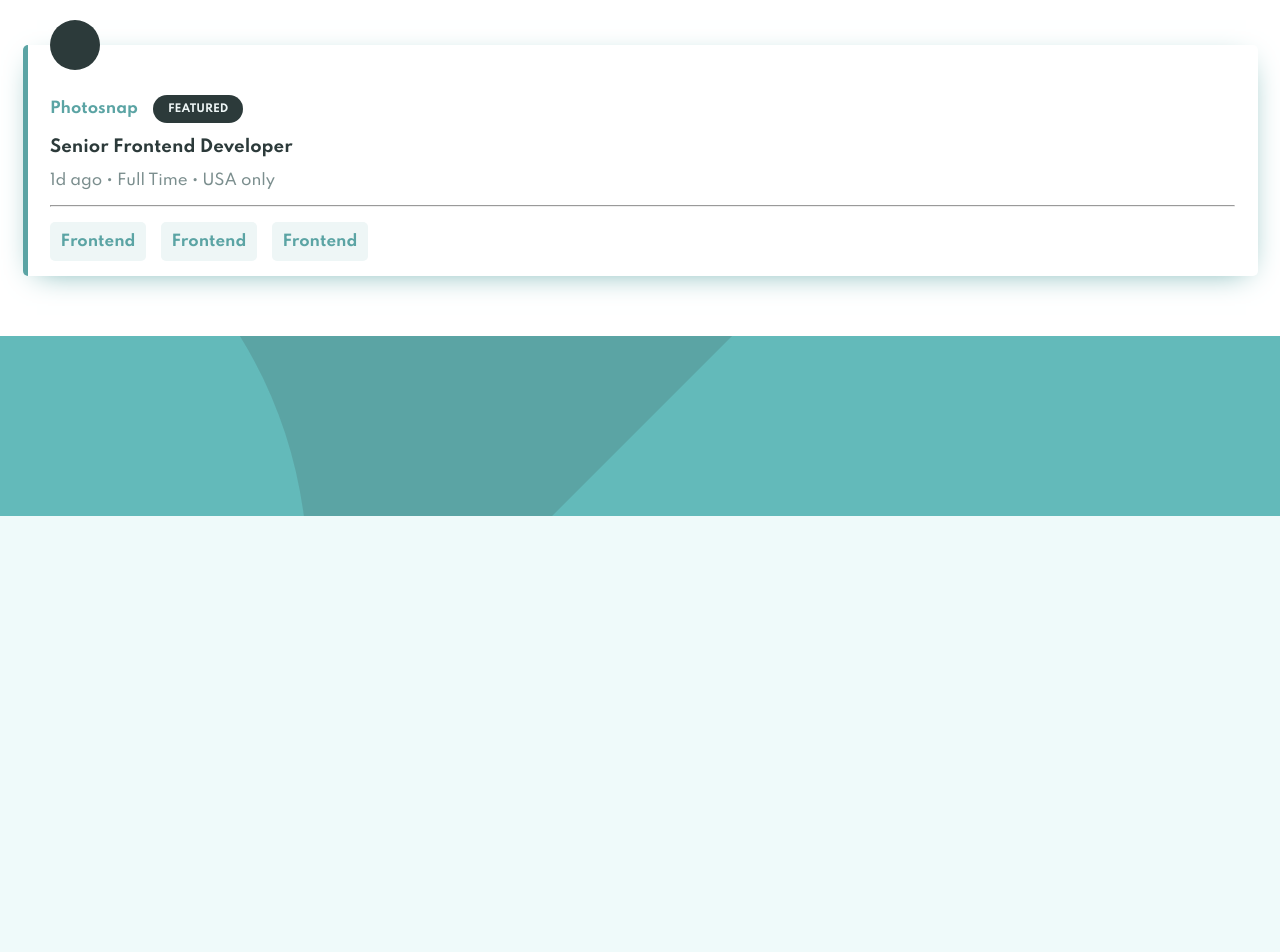
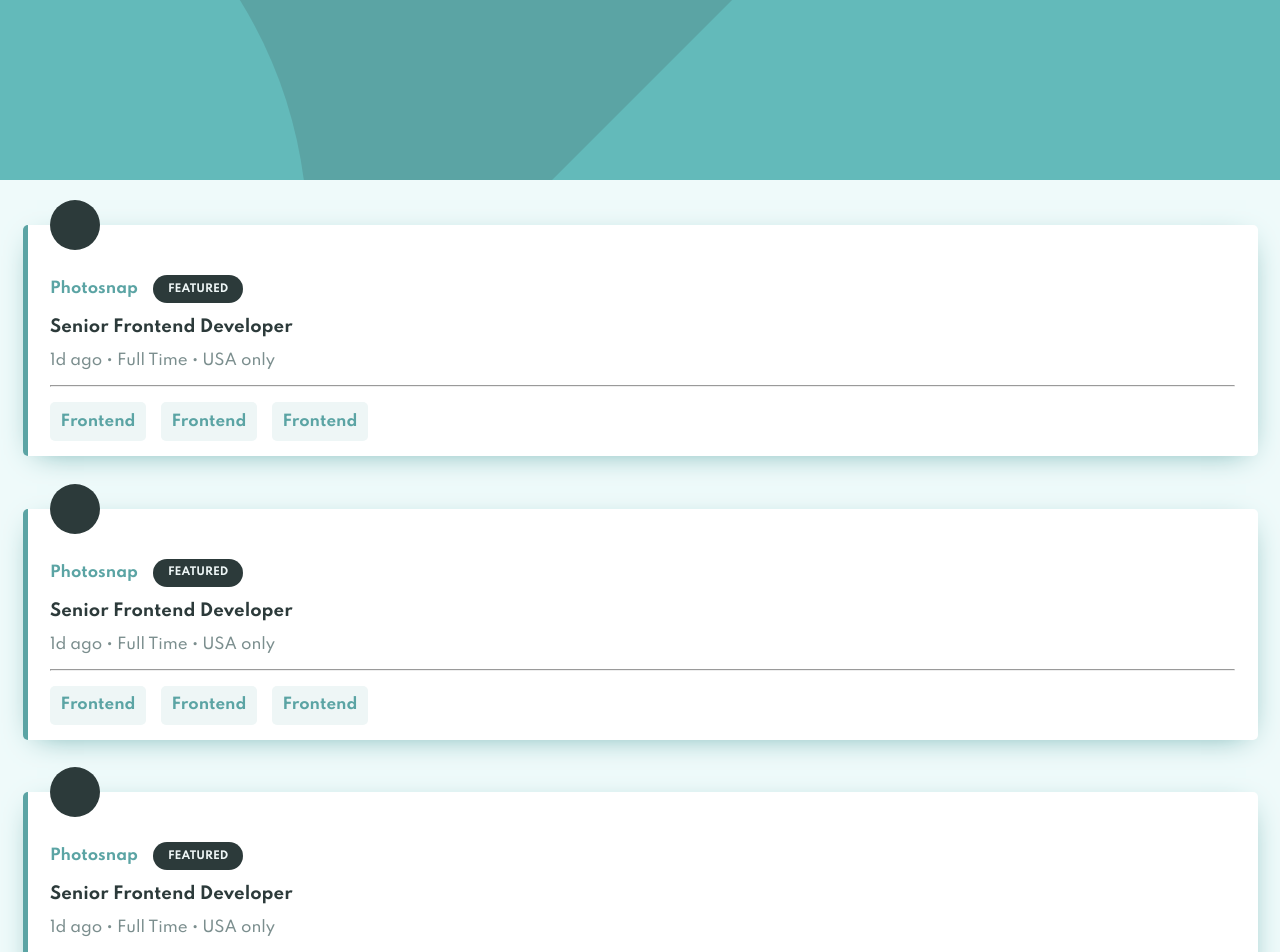
Before and after one commit to Lopez089/job-listing, a React (Create React App) app: page / in a window 1280 px wide. Shown: the top 952 px of the page. Built offline with nearby package versions, Linux system fonts and the light colour scheme.

Commit message:
hover h1

```diff
--- a/src/App.tsx
+++ b/src/App.tsx
@@ -1,15 +1,11 @@
 import React from "react";
 import Header from "./components/header/header";
 import ContainerShowJob from "./components/containerShowJob/containerShowJob";
-import CardJob from "./components/cardJob/cardJob";
 import "./app.scss";
 
 function App() {
   return (
     <>
-      <div className="wrap">
-        <CardJob />
-      </div>
       <Header />
       <ContainerShowJob />
     </>
--- a/src/app.scss
+++ b/src/app.scss
@@ -42,6 +42,10 @@ html {
   font-size: 1.1rem;
   font-weight: 700;
   color: var(--Very-Dark-Grayish-Cyan);
+  cursor: pointer;
+}
+.h1:hover {
+  color: var(--Dark-Cyan);
 }
 
 .wrap {
--- a/src/components/cardJob/cardjob.scss
+++ b/src/components/cardJob/cardjob.scss
@@ -1,6 +1,8 @@
 .card-job {
+  background-color: #fff;
   border-radius: var(--border-radius);
   box-shadow: 1px 7px 30px -13px var(--Dark-Cyan);
+  margin-bottom: 3.5rem;
   .logo {
     background-color: var(--Very-Dark-Grayish-Cyan);
     border-radius: 50px;
--- a/src/components/containerShowJob/containerShowJob.tsx
+++ b/src/components/containerShowJob/containerShowJob.tsx
@@ -1,8 +1,18 @@
 import React from "react";
 import "./containerShowJob.scss";
 
+import CardJob from "../../components/cardJob/cardJob";
+
 const ContainerShowJob = () => {
-  return <section className="container-Show-job"></section>;
+  return (
+    <section className="container-Show-job">
+      <div className="wrap">
+        <CardJob />
+        <CardJob />
+        <CardJob />
+      </div>
+    </section>
+  );
 };
 
 export default ContainerShowJob;
```
